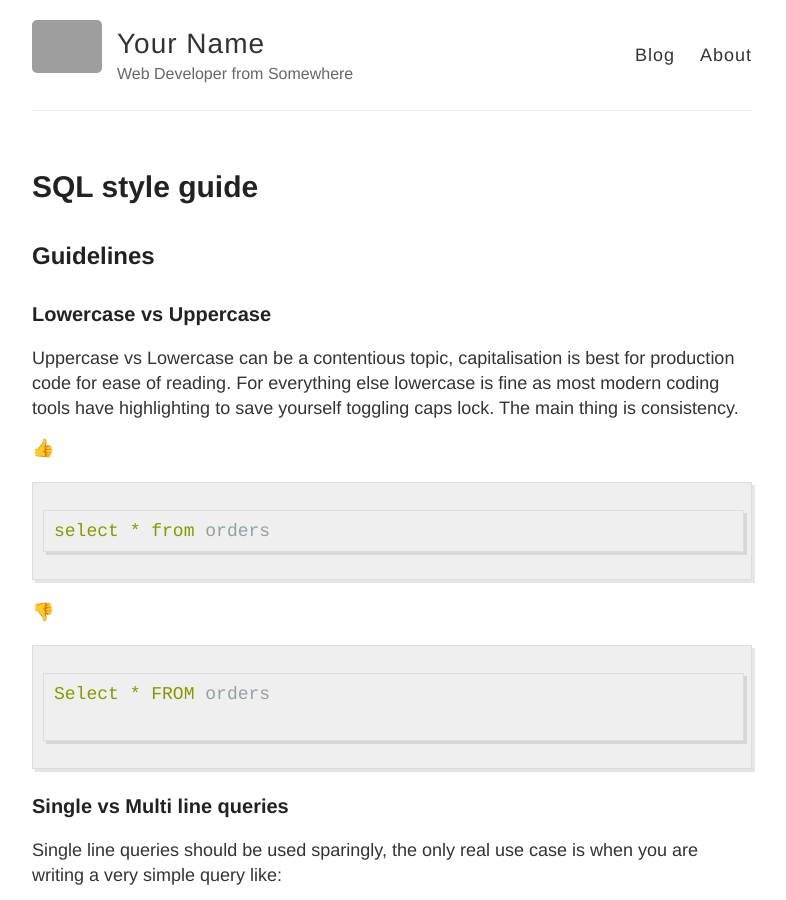
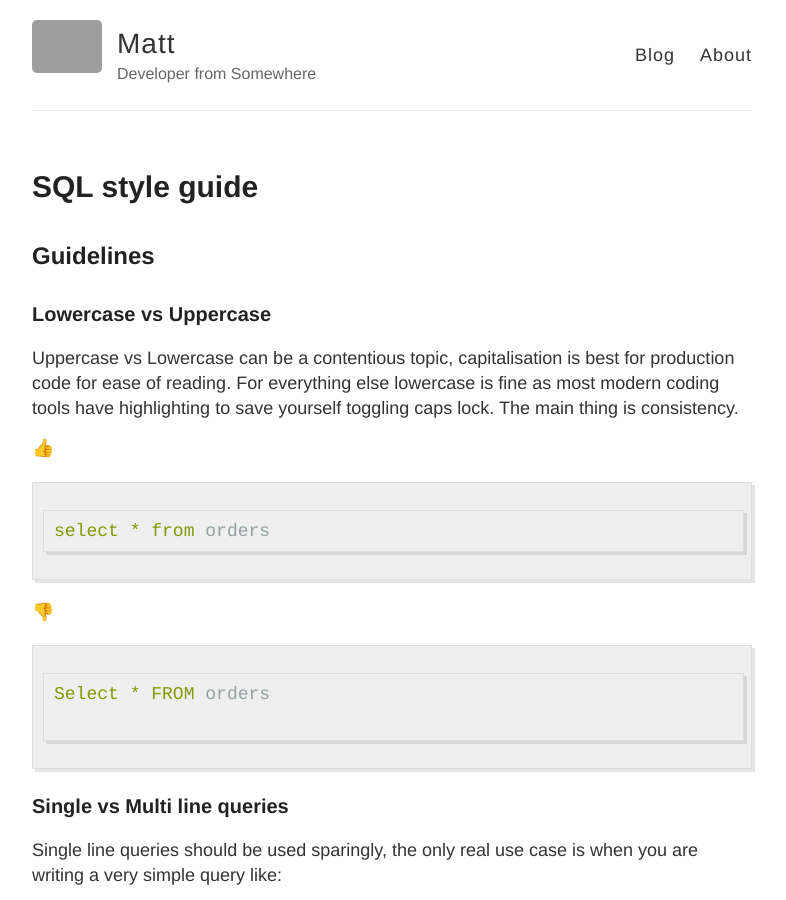
Before and after one commit to Matt15/Matt15.github.io, a Jekyll site: the page built from _posts/2021-05-10-sql-style.md, in a window 1280 px wide and 900 px high. Shown: the whole window, without its empty margins (248-1034 px from the left). Built offline with Jekyll 4.4.1, drawn with Linux system fonts in a browser that asks for light colours; emoji names are drawn with the system emoji font; comment, search, counter and statistics services are not loaded; grey boxes are pictures that could not be loaded.

Commit message:
adding name

```diff
--- a/_config.yml
+++ b/_config.yml
@@ -3,10 +3,10 @@
 #
 
 # Name of your site (displayed in the header)
-name: Your Name
+name: Matt
 
 # Short bio or description (displayed in the header)
-description: Web Developer from Somewhere
+description: Developer from Somewhere
 
 # URL of your avatar or profile pic (you could use your GitHub profile pic)
 avatar: https://raw.githubusercontent.com/barryclark/jekyll-now/master/images/jekyll-logo.png
```
